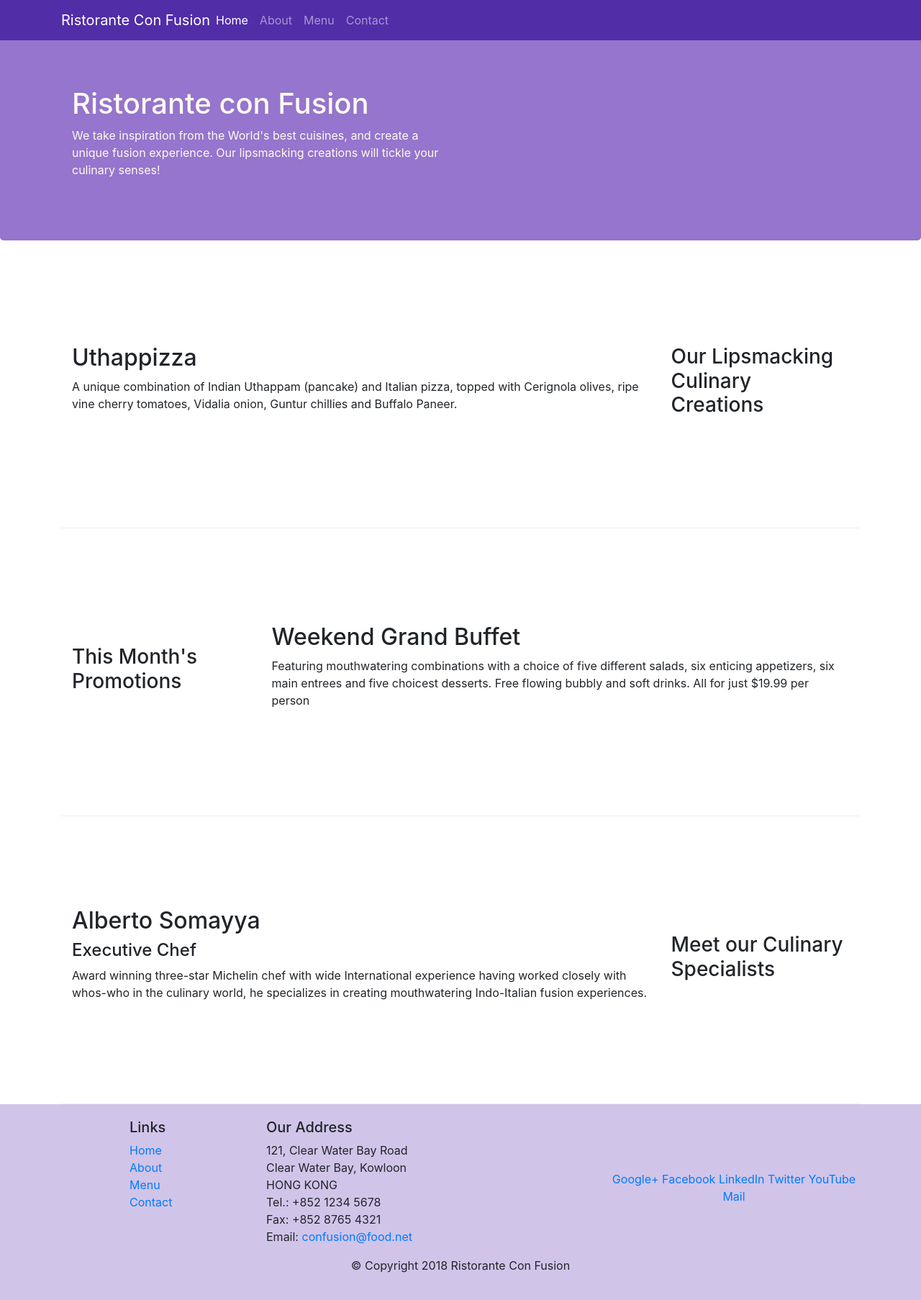
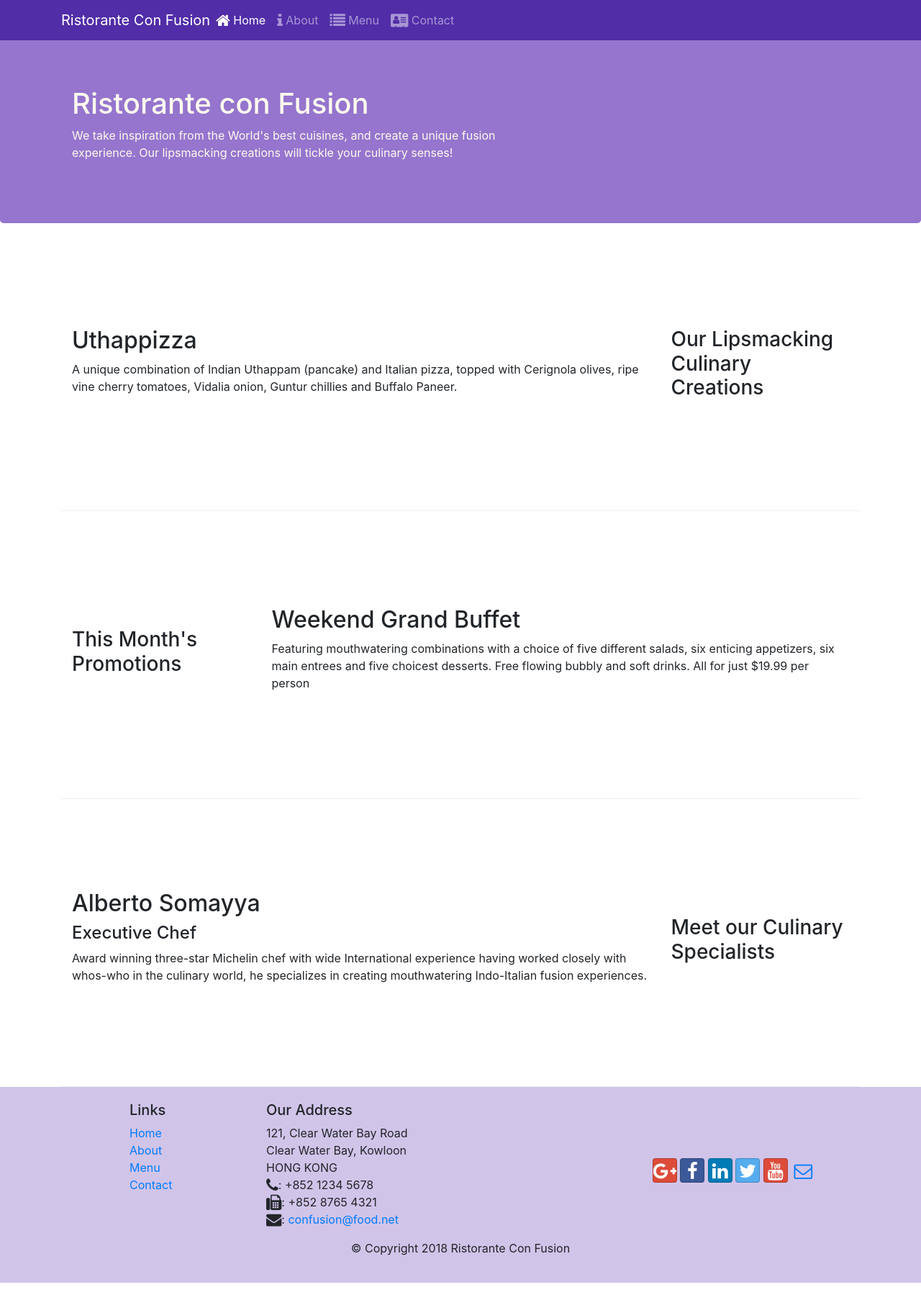
Before and after one commit to Debrup1201/Bootstrap4, a website: page index.html in a window 1280 px wide. Shown: the whole page at 72% size. After the commit the page ends 1782 px from the top, so only its background shows below. Drawn offline with nearby package versions, Linux system fonts and the light colour scheme.

Commit message:
Icon Fonts

```diff
--- a/index.html
+++ b/index.html
@@ -9,7 +9,10 @@
 
     <!-- Bootstrap CSS -->
     <link rel="stylesheet" href="node_modules/bootstrap/dist/css/bootstrap.min.css">
+    <link rel="stylesheet" href="node_modules/font-awesome/css/font-awesome.min.css">
+    <link rel="stylesheet" href="node_modules/bootstrap-social/bootstrap-social.css">
     <link rel="stylesheet" href="css/styles.css">
+
     <title>Ristorante Con Fusion</title>
 </head>
 
@@ -22,10 +25,10 @@
             <a class="navbar-brand mr-auto" href="#">Ristorante Con Fusion</a>
             <div class="collapse navbar-collapse" id="Navbar">
                 <ul class="navbar-nav mr-auto">
-                    <li class="nav-item active"><a class="nav-link" href="#">Home</a></li>
-                    <li class="nav-item"><a class="nav-link" href="./aboutus.html">About</a></li>
-                    <li class="nav-item"><a class="nav-link" href="#">Menu</a></li>
-                    <li class="nav-item"><a class="nav-link" href="#">Contact</a></li>
+                    <li class="nav-item active"><a class="nav-link" href="#"><span class="fa fa-home fa-lg"></span> Home</a></li>
+                    <li class="nav-item"><a class="nav-link" href="./aboutus.html"><span class="fa fa-info fa-lg"></span> About</a></li>
+                    <li class="nav-item"><a class="nav-link" href="#"><span class="fa fa-list fa-lg"></span> Menu</a></li>
+                    <li class="nav-item"><a class="nav-link" href="#"><span class="fa fa-address-card fa-lg"></span> Contact</a></li>
                 </ul>
             </div>
         </div>
@@ -33,7 +36,7 @@
     <header class="jumbotron">
         <div class="container">
             <div class="row row-header">
-                <div class="col-12 col-sm-6">
+                <div class="col-12 col-sm-7">
                     <h1>Ristorante con Fusion</h1>
                     <p>We take inspiration from the World's best cuisines, and create a unique fusion experience. Our lipsmacking creations will tickle your culinary senses!</p>
                 </div>
@@ -92,22 +95,23 @@
                 <div class="col-7 col-sm-5">
                     <h5>Our Address</h5>
                     <address>
-		              121, Clear Water Bay Road<br>
-		              Clear Water Bay, Kowloon<br>
-		              HONG KONG<br>
-		              Tel.: +852 1234 5678<br>
-		              Fax: +852 8765 4321<br>
-		              Email: <a href="mailto:confusion@food.net">confusion@food.net</a>
+                        121, Clear Water Bay Road<br>
+                        Clear Water Bay, Kowloon<br>
+                        HONG KONG<br>
+                        <i class="fa fa-phone fa-lg"></i>: +852 1234 5678<br>
+                        <i class="fa fa-fax fa-lg"></i>: +852 8765 4321<br>
+                        <i class="fa fa-envelope fa-lg"></i>:
+                        <a href="mailto:confusion@food.net">confusion@food.net</a>
 		           </address>
                 </div>
                 <div class="col-12 col-sm-4 align-self-center">
                     <div class="text-center">
-                        <a href="http://google.com/+">Google+</a>
-                        <a href="http://www.facebook.com/profile.php?id=">Facebook</a>
-                        <a href="http://www.linkedin.com/in/">LinkedIn</a>
-                        <a href="http://twitter.com/">Twitter</a>
-                        <a href="http://youtube.com/">YouTube</a>
-                        <a href="mailto:">Mail</a>
+                        <a class="btn btn-social-icon btn-google" href="http://google.com/+"><i class="fa fa-google-plus"></i></a>
+                        <a class="btn btn-social-icon btn-facebook" href="http://www.facebook.com/profile.php?id="><i class="fa fa-facebook"></i></a>
+                        <a class="btn btn-social-icon btn-linkedin" href="http://www.linkedin.com/in/"><i class="fa fa-linkedin"></i></a>
+                        <a class="btn btn-social-icon btn-twitter" href="http://twitter.com/"><i class="fa fa-twitter"></i></a>
+                        <a class="btn btn-social-icon btn-google" href="http://youtube.com/"><i class="fa fa-youtube"></i></a>
+                        <a class="btn btn-social-icon" href="mailto:"><i class="fa fa-envelope-o"></i></a>
                     </div>
                 </div>
            </div>
--- a/package.json
+++ b/package.json
@@ -15,6 +15,8 @@
   },
   "dependencies": {
     "bootstrap": "^4.0.0",
+    "bootstrap-social": "^5.1.1",
+    "font-awesome": "^4.7.0",
     "jquery": "^3.3.1",
     "popper.js": "^1.12.9"
   }
```
Also changed, not shown: aboutus.html (+18 -14 lines), 1 other file.
